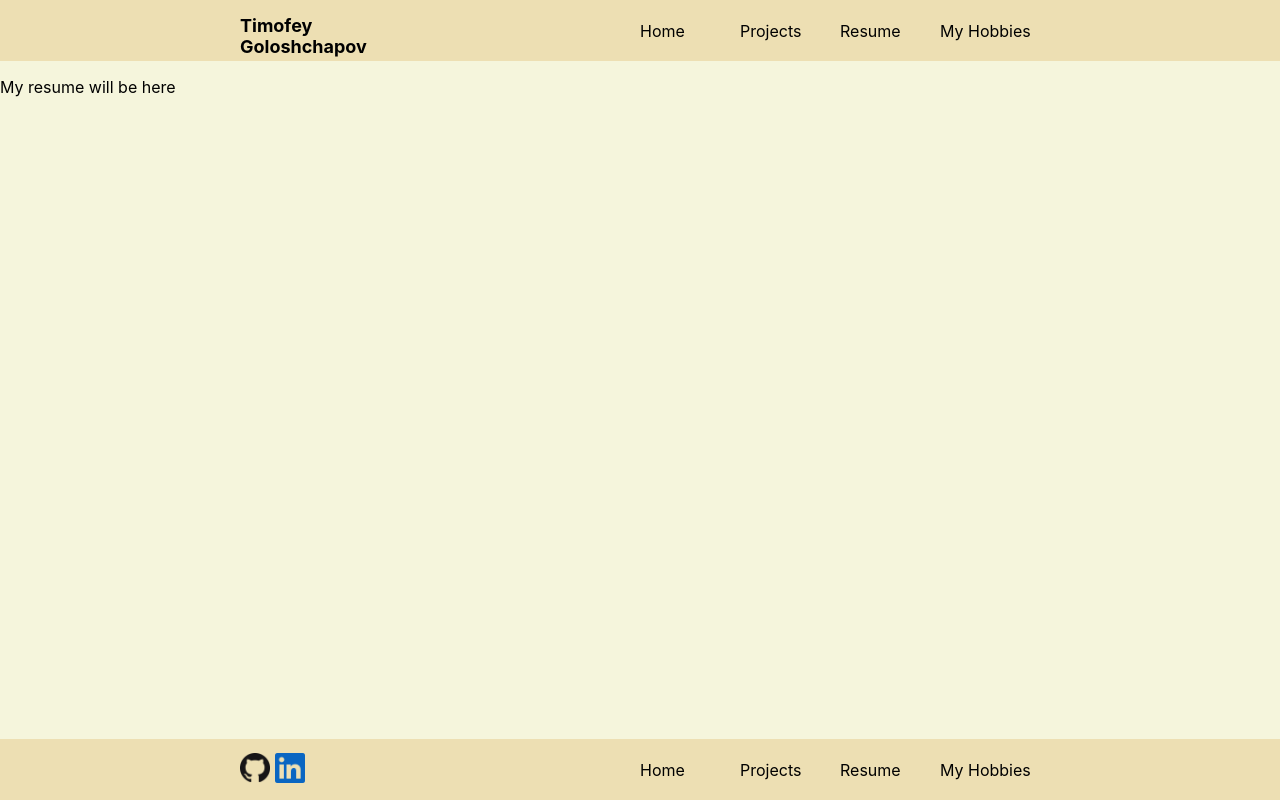
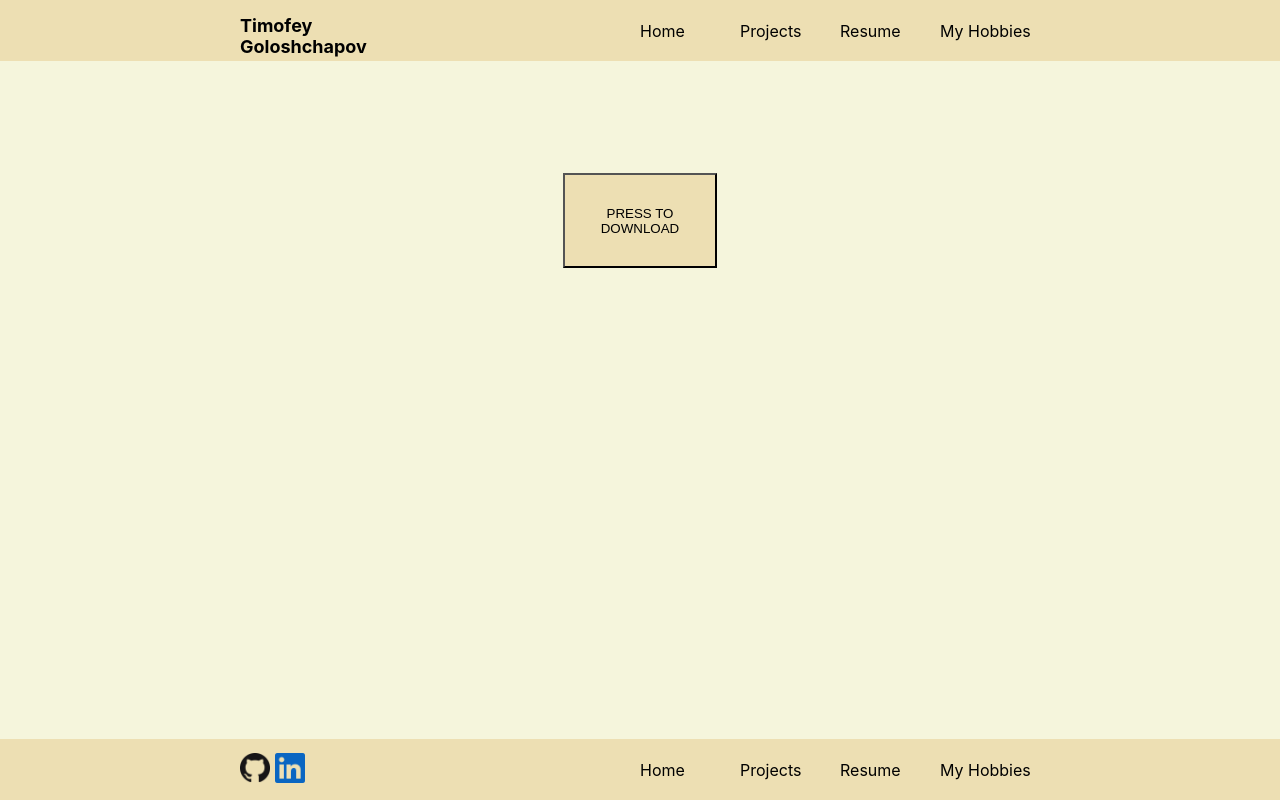
Before and after one commit to Timbobeek/portfolio, a React (Create React App) app: page /resume in a window 1280 px wide. Built offline with nearby package versions, Linux system fonts and the light colour scheme.

Commit message:
resume added

```diff
--- /dev/null
+++ b/src/components/resume.css
@@ -0,0 +1,19 @@
+.resumeDiv{
+    display: flex;
+    justify-content: center;
+    align-content: center;
+    margin-top: 7rem;
+    font: inherit;
+    font-size: 3rem;
+}
+
+.resumeDiv button{
+    color: black;
+    background-color: #EDDFB3;
+    padding: 20%;
+}
+
+.resumeDiv button:hover{
+    background-color: brown;
+    color: aliceblue;
+}
--- a/src/components/resume.js
+++ b/src/components/resume.js
@@ -1,8 +1,11 @@
 import React from 'react';
+import './resume.css';
 
 const Resume = () => {
   return(
-    <p>My resume will be here</p>
+    <div className='resumeDiv'>
+      <a href="resume.pdf" download="Timofey Goloshchapov Resume"><button>PRESS TO DOWNLOAD</button></a>
+    </div>
   );
 }
 
```
Also changed, not shown: 1 other file (tests, documents, lock files or other folders).
